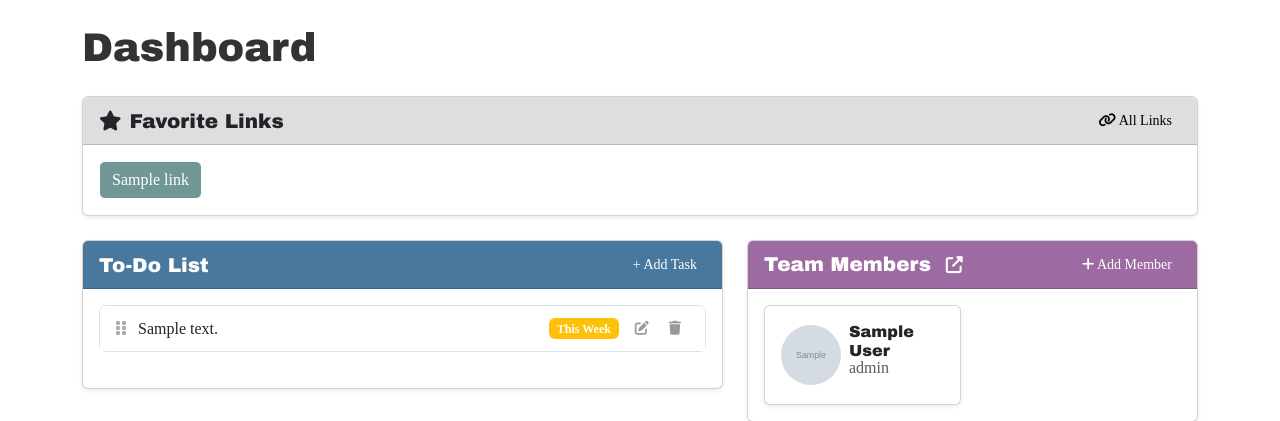
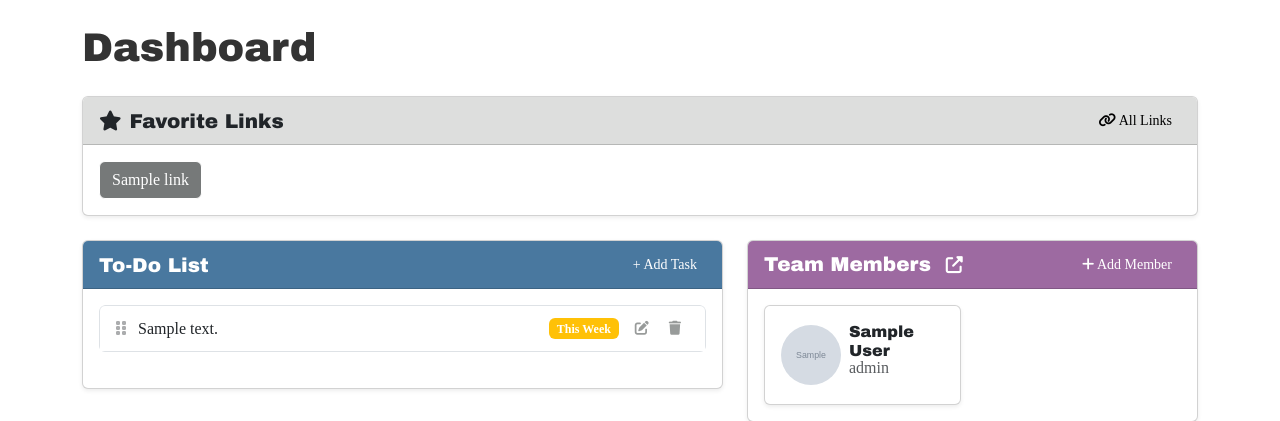
Before and after one commit to zbreeden007/StrykerNotes, a Flask app: page / in a window 1280 px wide. Shown: the part 56-477 px from the top of the page. Run offline with Flask 3, Linux system fonts and the light colour scheme; tables that the repository leaves empty hold one stand-in row (values such as "Sample post"); grey boxes marked "Sample" are stand-in pictures; some libraries are stand-ins or nearby versions.

Commit message:
Changes - 3.18 @ 9:32 PM

```diff
--- a/templates/index.html
+++ b/templates/index.html
@@ -24,7 +24,7 @@
             <div class="card-body">
                 <div class="d-flex flex-wrap gap-2">
                     {% for link in favorite_links %}
-                    <a href="{{ link.url }}" target="_blank" class="btn" style="background-color: #709795; color: white; border-color: white;">
+                    <a href="{{ link.url }}" target="_blank" class="btn" style="background-color: #767979; color: white; border-color: white;">
                         {{ link.title }}
                     </a>
                     {% endfor %}
```
